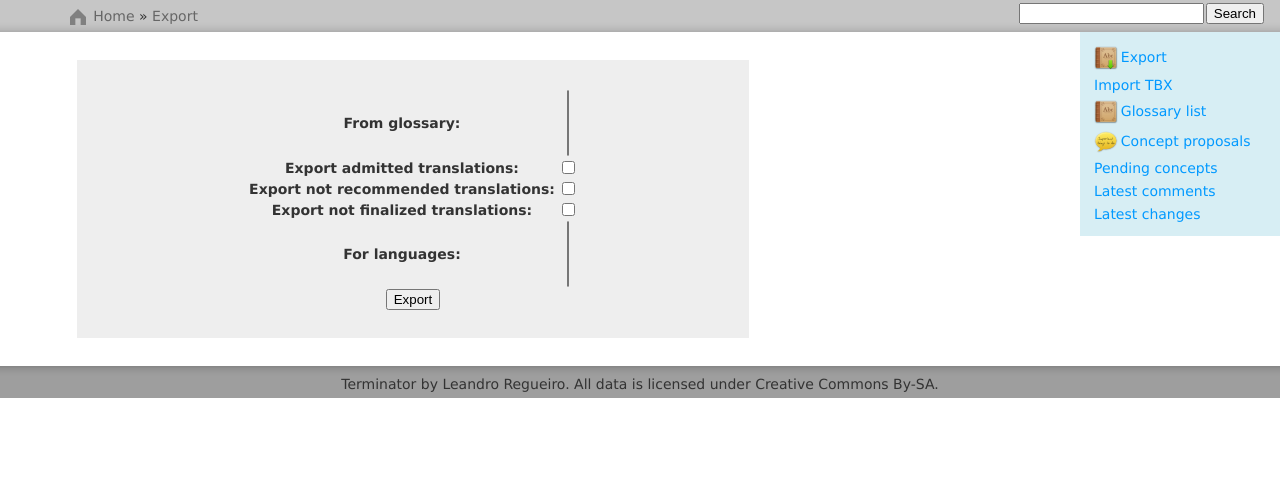
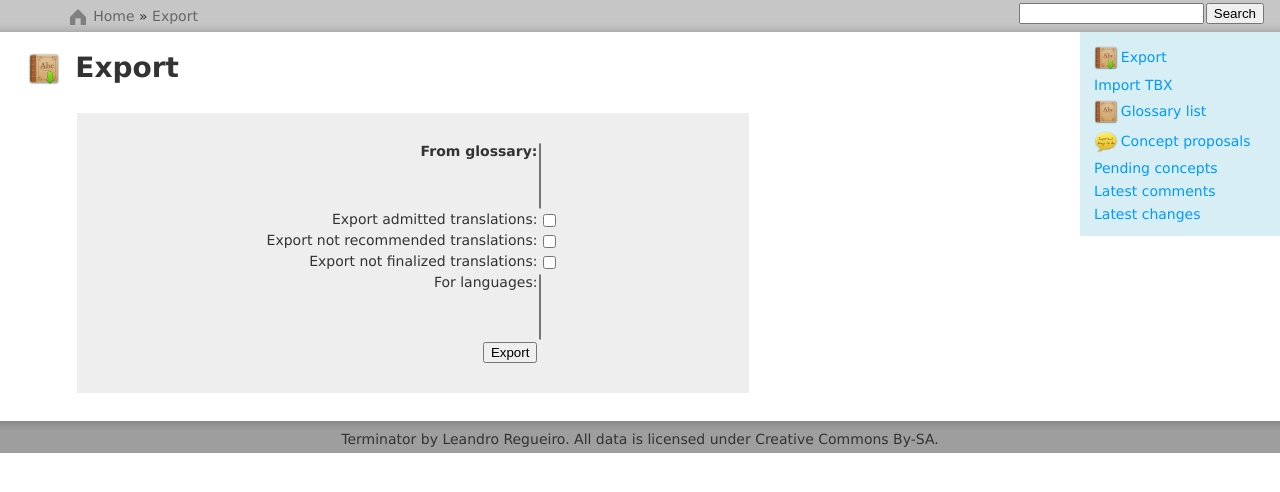
Before and after one commit to translate/terminator, a Django app: page /export/ in a window 1280 px wide. Shown: the part 70-562 px from the top of the page. Run offline with Django 3.2, Linux system fonts and the light colour scheme; parts of the project's set-up code (start-up, migrations or seed data) failed here and were passed over.

Commit message:
Changing export page template in order to improve the export form rendering

```diff
--- a/project/terminator/templates/export.html
+++ b/project/terminator/templates/export.html
@@ -5,13 +5,23 @@
 {% endblock %}
 
 {% block content %}
+    <h1><img src="{{ STATIC_PREFIX }}images/icon_export_32.png" /> Export</h1>
+
     <div class="search_form">
         <form action="" method="get">
             <table class="center">
-                {{ export_form.as_table }}<!-- TODO rematar -->
+            {% for field in export_form %}
+                <tr>{% if field.errors %}
+                    {{ field.errors }}{% endif %}
+                    <td class="left_field">{% if forloop.first %}<b>{% endif %}{{ field.label }}:{% if forloop.first %}<b>{% endif %}</td>
+                    <td class="right_field">{{ field }}</td>
+                </tr>
+            {% endfor %}
+                <tr>
+                    <td class="left_field"><input type="submit" value="Export" /></td>
+                    <td></td>
+                </tr>
             </table>
-            <input type="submit" value="Export" />
         </form>
     </div>
-
 {% endblock %}
```
